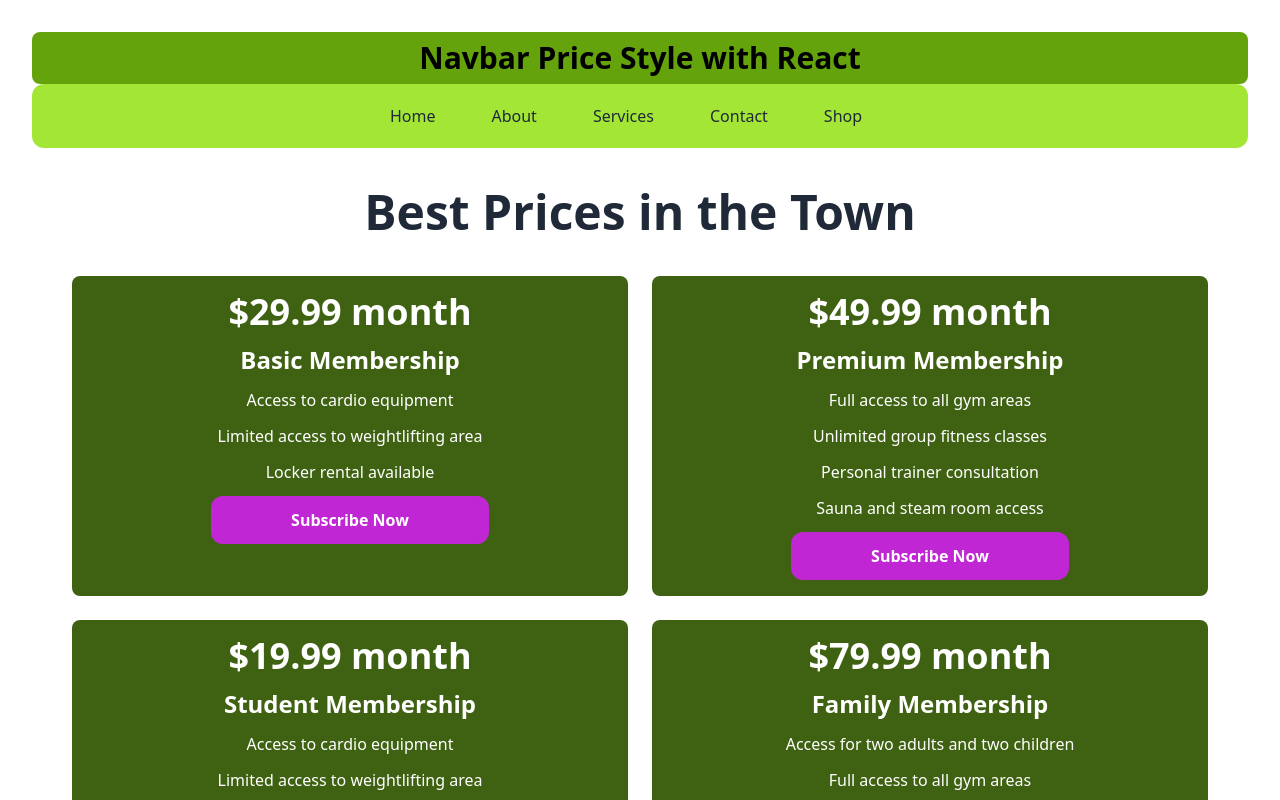
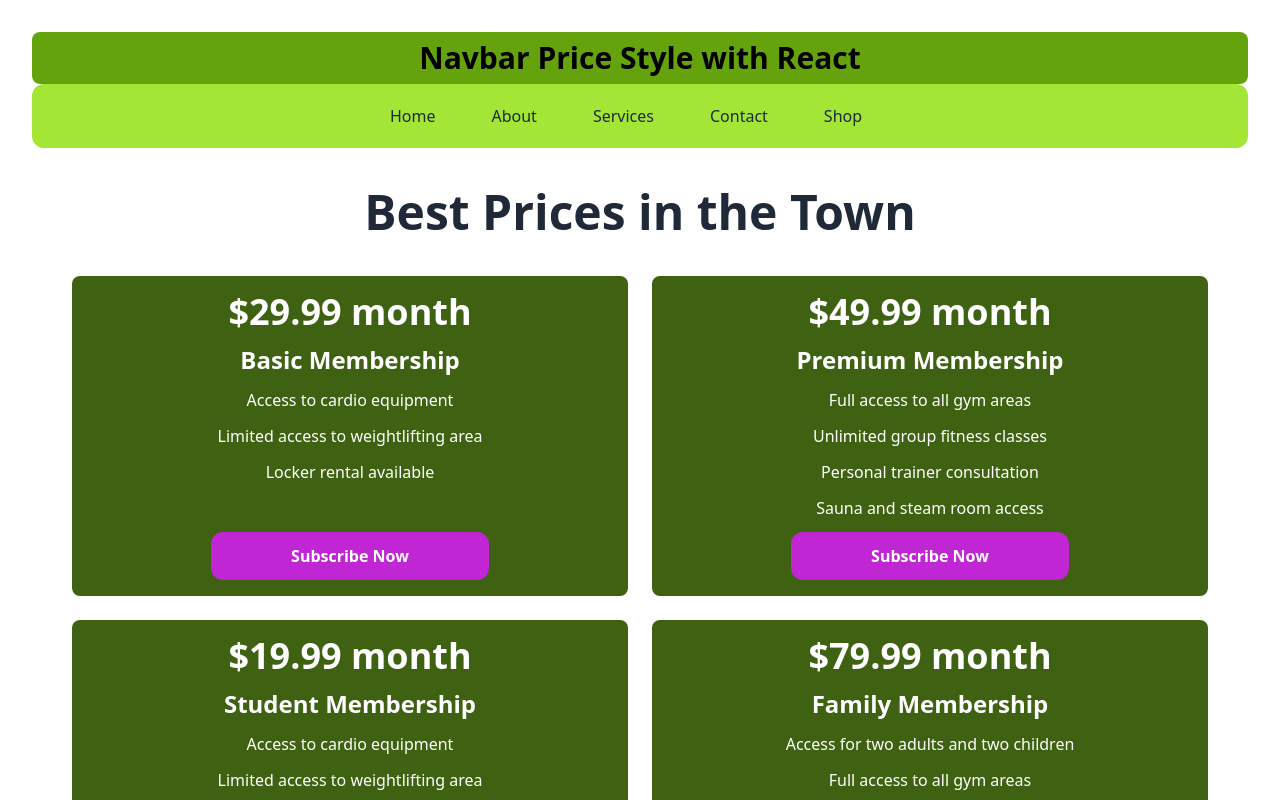
Before and after one commit to omarjafor/Price-Navbar-Practice, a React (Vite) app: page / in a window 1280 px wide. Shown: the top 800 px of the page. Built offline with nearby package versions, Linux system fonts and the light colour scheme.

Commit message:
price option design

```diff
--- a/src/PriceOption/PriceOption.jsx
+++ b/src/PriceOption/PriceOption.jsx
@@ -3,15 +3,17 @@ import Feature from "./Feature";
 const PriceOption = ({ option }) => {
     const {name, price, features} = option;
     return (
-        <div className="bg-lime-800 text-white rounded-lg py-4 relative">
+        <div className="bg-lime-800 text-white flex items-center flex-col rounded-lg py-4 relative">
             <h2 className="font-bold mb-3">
                 <span className="text-4xl"> {price} </span>
             </h2>
             <h4 className="text-2xl font-bold"> {name} </h4>
-            {
-                features.map((feature, idx) => <Feature key={idx} feature={feature}
-                ></Feature>)
-            }
+            <div className="flex-grow">
+                {
+                    features.map((feature, idx) => <Feature key={idx} feature={feature}
+                    ></Feature>)
+                }
+            </div>
             <button className="bg-fuchsia-600 w-2/4 rounded-xl p-3 font-bold">Subscribe Now</button>
         </div>
     );
```
